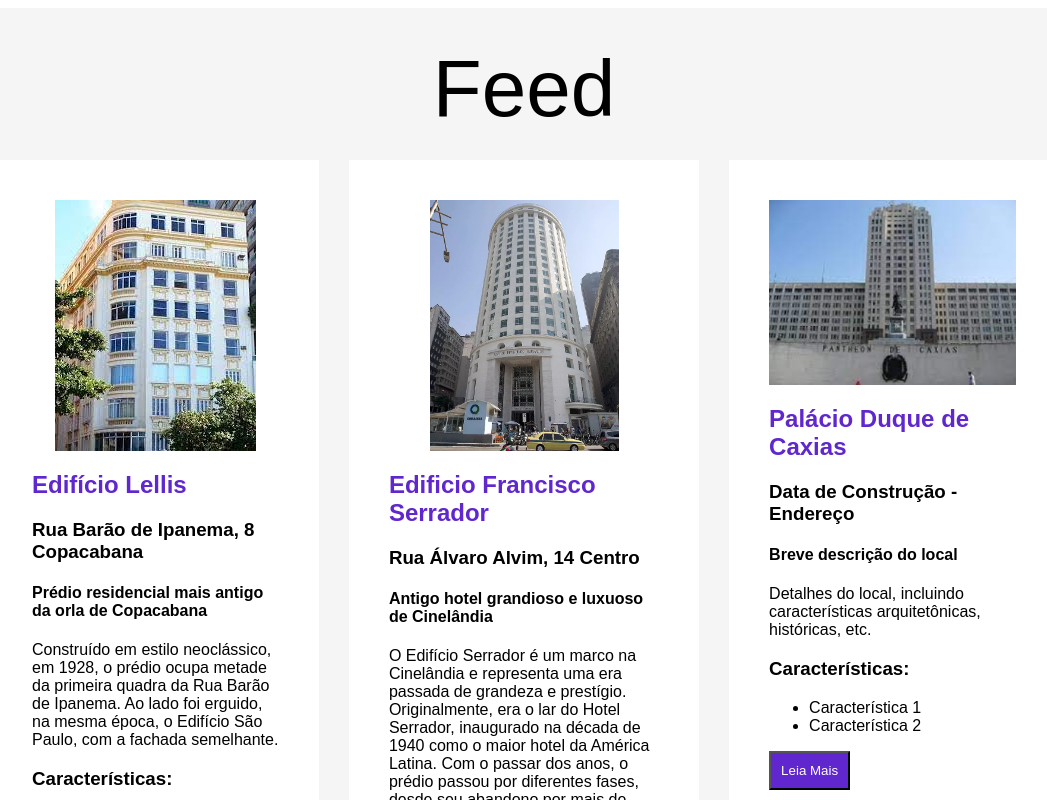
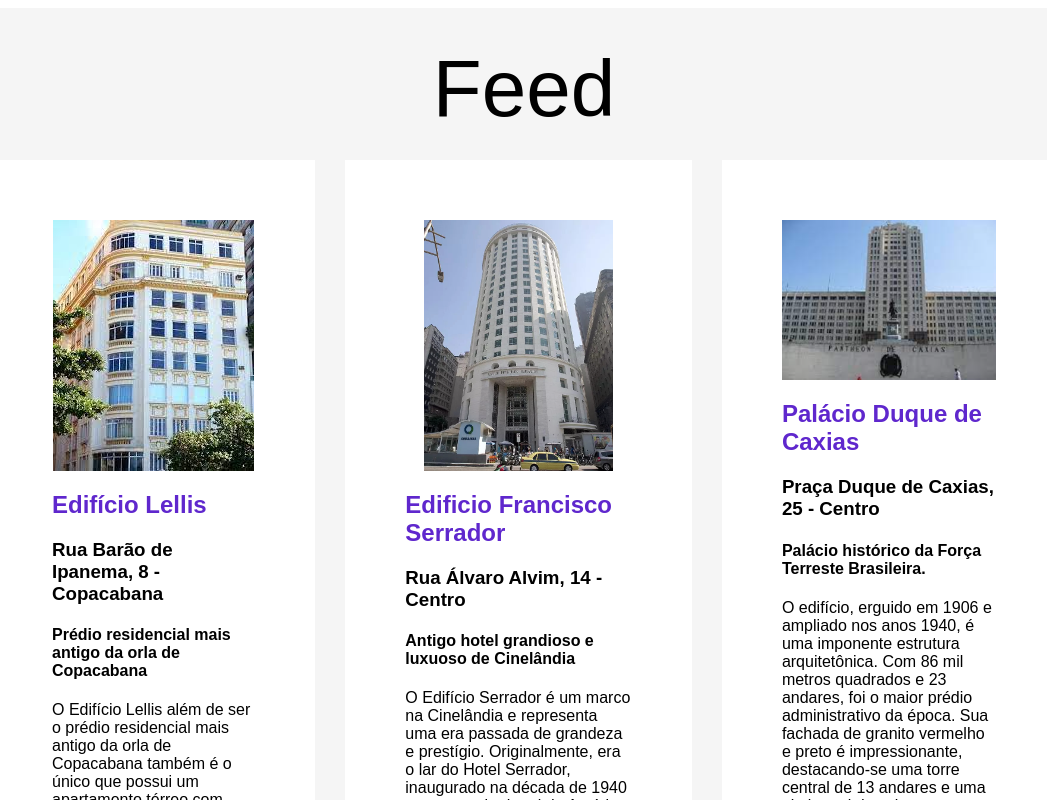
Before and after one commit to GustavopRezende/gabev, a React (Create React App) app in the folder projetoreact/: page /feed in a window 1280 px wide. Shown: the top 800 px of the page, without its empty margins (116-1163 px from the left). Built offline with nearby package versions, Linux system fonts and the light colour scheme.

Commit message:
Finalizado Feed

```diff
--- a/projetoreact/src/Components/Locais/Local_1.jsx
+++ b/projetoreact/src/Components/Locais/Local_1.jsx
@@ -9,12 +9,16 @@ function Local_1() {
       </div>
       <div className="carta-contentudo">
         <h2 className='titulo-conteudo'>Edifício Lellis</h2>
-        <h3>Rua Barão de Ipanema, 8 Copacabana</h3>
+        <h3>Rua Barão de Ipanema, 8 - Copacabana</h3>
         <h4>Prédio residencial mais antigo da orla de Copacabana</h4>
         <p>
-          Construído em estilo neoclássico, em 1928, o prédio ocupa metade da
-          primeira quadra da Rua Barão de Ipanema. Ao lado foi erguido, na mesma
-          época, o Edifício São Paulo, com a fachada semelhante.
+        O Edifício Lellis além de ser o prédio residencial mais antigo da orla de Copacabana
+        também é o único que possui um apartamento térreo com área externa privativa voltada
+        para a praia mais famosa do Brasil. A entrada desse apartamento é feita através de
+        uma porta que que dá direto na Avenida Atlântica.
+        Construído em estilo neoclássico, em 1928, o prédio ocupa metade da
+        primeira quadra da Rua Barão de Ipanema. Ao lado foi erguido, na mesma
+        época, o Edifício São Paulo, com a fachada semelhante.
         </p>
         <h3>Características:</h3>
         <ul>
@@ -23,6 +27,7 @@ function Local_1() {
             Possui entrada através de uma porta com acesso direto à Avenida
             Atlântica
           </li>
+          <li>Prédio mais antigo da orla de Copacabana</li>
         </ul>
       </div>
 
--- a/projetoreact/src/Components/Locais/Local_2.jsx
+++ b/projetoreact/src/Components/Locais/Local_2.jsx
@@ -5,11 +5,11 @@ function Local_2() {
  return (
     <div className="carta">
       <div className="carta-image">
-        <img src={L2} alt="Nome do Local 2" />
+        <img src={L2} alt="Edificio Francisco Serrador" />
       </div>
       <div className="carta-contentudo">
         <h2 className='titulo-conteudo'>Edificio Francisco Serrador</h2>
-        <h3>Rua Álvaro Alvim, 14 Centro</h3>
+        <h3>Rua Álvaro Alvim, 14 - Centro</h3>
         <h4>Antigo hotel grandioso e luxuoso de Cinelândia</h4>
         <p>
         O Edifício Serrador é um marco na Cinelândia e
--- a/projetoreact/src/Components/Locais/Local_3.jsx
+++ b/projetoreact/src/Components/Locais/Local_3.jsx
@@ -4,20 +4,26 @@ function Local_3() {
  return (
     <div className="carta">
       <div className="carta-image">
-        <img src={L3} alt="Palacio Duue de Caxias" />
+        <img src={L3} alt="Palacio Duque de Caxias" />
       </div>
       <div className="carta-contentudo">
         <h2 className='titulo-conteudo'>Palácio Duque de Caxias</h2>
-        <h3>Data de Construção - Endereço</h3>
-        <h4>Breve descrição do local</h4>
+        <h3>Praça Duque de Caxias, 25 - Centro</h3>
+        <h4>Palácio histórico da Força Terreste Brasileira. </h4>
         <p>
-          Detalhes do local, incluindo características arquitetônicas,
-          históricas, etc.
+        O edifício, erguido em 1906 e ampliado nos anos 1940, é uma imponente
+        estrutura arquitetônica. Com 86 mil metros quadrados e 23 andares,
+        foi o maior prédio administrativo da época. Sua fachada de granito vermelho
+        e preto é impressionante, destacando-se uma torre central de 13 andares e uma ala
+        lateral de seis. Internamente, utiliza mármores de diversas regiões do Brasil, combinados
+        com madeira nobre. Destacam-se um vitral gigante retratando o "Duque de Caxias em Itororó"
+        e bronzes representando a Glória Militar e a Apoteose à Bandeira.
         </p>
         <h3>Características:</h3>
         <ul>
-          <li>Característica 1</li>
-          <li>Característica 2</li>
+          <li>Palco de eventos cruciais na história brasileira, desde a monarquia até a República.</li>
+          <li>Inaugurado em 1910 e ampliado nos anos 1940 para centralizar a administração do Exército.</li>
+          <li>Ocupado pelo Comando Militar do Leste, pela 1ª Região Militar, pelo Departamento de Ensino e Pesquisa, pelo Arquivo Histórico do Exército, entre outros órgãos administrativos.</li>
         </ul>
       </div>
     </div>
--- a/projetoreact/src/Components/Locais/style.css
+++ b/projetoreact/src/Components/Locais/style.css
@@ -3,6 +3,7 @@
     display: flex;
     flex-direction: column;
     align-items: center;
+    padding: 20px;
    }
 
    .carta-image {
--- a/projetoreact/src/Pages/css/style.css
+++ b/projetoreact/src/Pages/css/style.css
@@ -27,6 +27,7 @@
   align-items: center;
   height: 60vh;
   margin: 0;
+  padding: 80px;
   }
 
 .feed{
```
